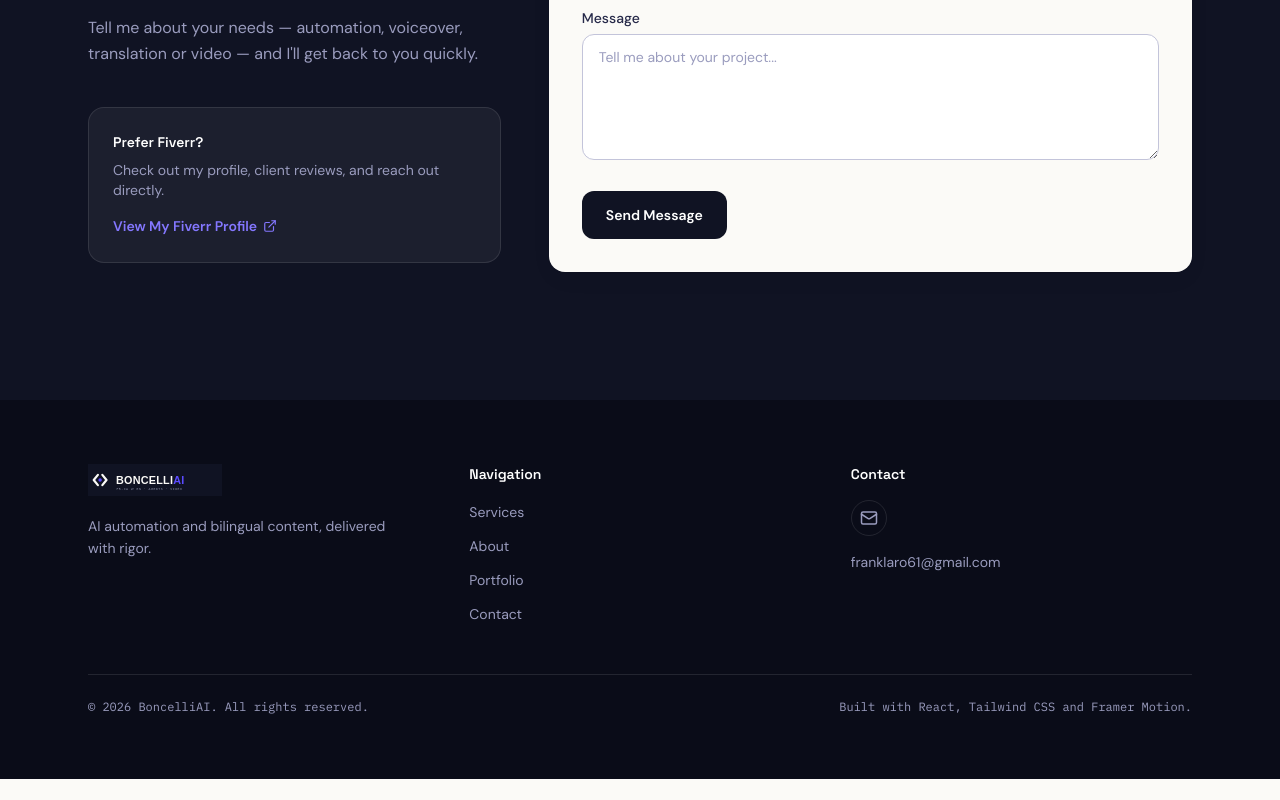
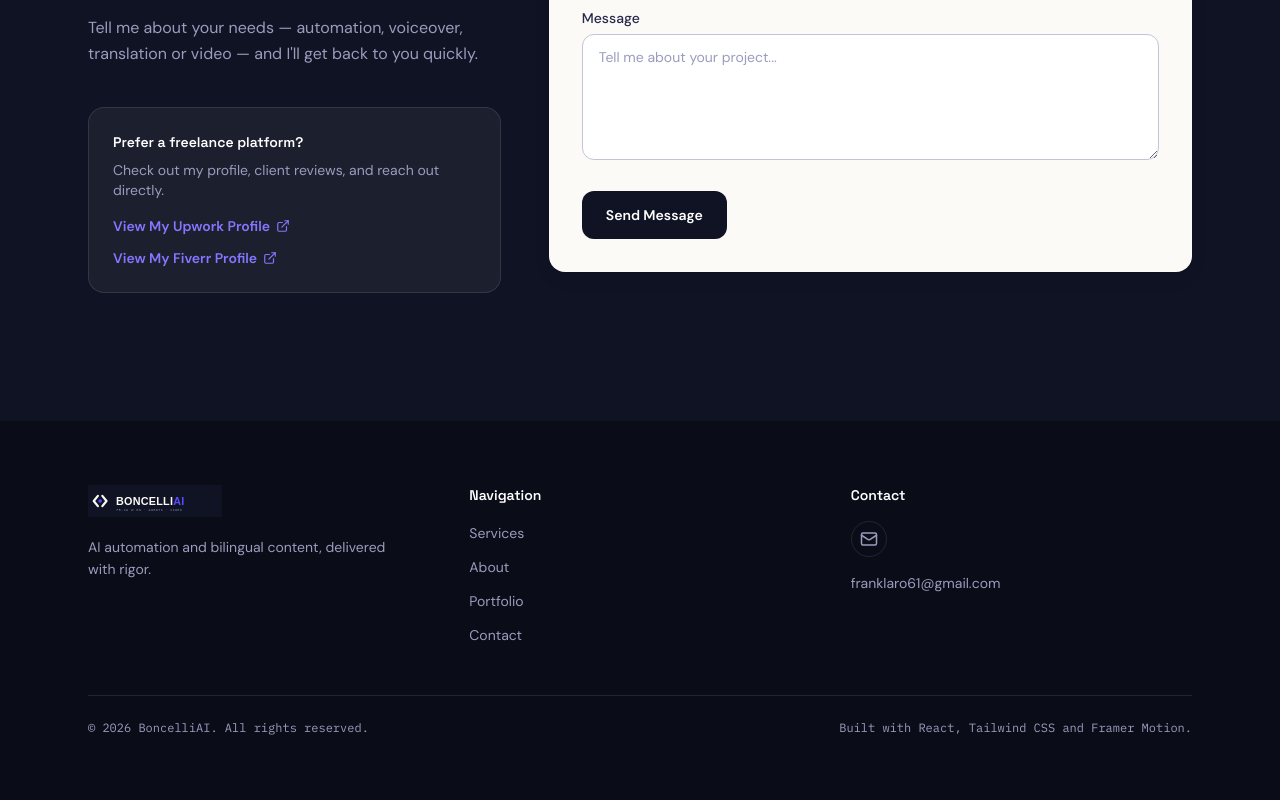
Before and after one commit to BONCELLI/boncelliai-site, a React (Vite) app: page / in a window 1280 px wide. Shown: the part 3180-3980 px from the top of the page. Before the commit the page ends 3959 px from the top, so only its background shows below. Built offline with nearby package versions, Linux system fonts and the light colour scheme.

Commit message:
Restore Upwork link alongside Fiverr in contact section
Show both freelance profile links (Upwork + Fiverr) instead of
replacing one with the other.

```diff
--- a/index.html
+++ b/index.html
@@ -6,7 +6,7 @@
     <meta name="viewport" content="width=device-width, initial-scale=1.0" />
     <meta
       name="description"
-      content="BoncelliAI — Automatisation IA, agents, voix-off et traduction français-canadien, création vidéo. Freelance bilingue sur Fiverr."
+      content="BoncelliAI — Automatisation IA, agents, voix-off et traduction français-canadien, création vidéo. Freelance bilingue sur Upwork et Fiverr."
     />
     <title>BoncelliAI — Automatisation IA &amp; Contenu Bilingue</title>
     <link rel="preconnect" href="https://fonts.googleapis.com" />
--- a/src/components/Contact.jsx
+++ b/src/components/Contact.jsx
@@ -58,17 +58,28 @@ export default function Contact() {
           </p>
 
           <div className="mt-10 rounded-2xl border border-white/10 bg-white/5 p-6">
-            <h3 className="text-sm font-semibold text-white">{t.contact.upworkTitle}</h3>
-            <p className="mt-2 text-sm text-navy-300">{t.contact.upworkText}</p>
+            <h3 className="text-sm font-semibold text-white">{t.contact.platformsTitle}</h3>
+            <p className="mt-2 text-sm text-navy-300">{t.contact.platformsText}</p>
+            <div className="mt-4 flex flex-col gap-3">
+              <a
+                href={siteConfig.upworkUrl}
+                target="_blank"
+                rel="noopener noreferrer"
+                className="group inline-flex cursor-pointer items-center gap-1.5 text-sm font-semibold text-accent-light transition-colors duration-200 hover:text-accent"
+              >
+                {t.contact.upworkCta}
+                <ExternalLink size={14} className="transition-transform duration-200 group-hover:translate-x-0.5 group-hover:-translate-y-0.5" />
+              </a>
               <a
                 href={siteConfig.fiverrUrl}
                 target="_blank"
                 rel="noopener noreferrer"
-              className="group mt-4 inline-flex cursor-pointer items-center gap-1.5 text-sm font-semibold text-accent-light transition-colors duration-200 hover:text-accent"
+                className="group inline-flex cursor-pointer items-center gap-1.5 text-sm font-semibold text-accent-light transition-colors duration-200 hover:text-accent"
               >
-              {t.contact.upworkCta}
+                {t.contact.fiverrCta}
                 <ExternalLink size={14} className="transition-transform duration-200 group-hover:translate-x-0.5 group-hover:-translate-y-0.5" />
               </a>
+            </div>
           </div>
         </div>
 
--- a/src/i18n/translations.js
+++ b/src/i18n/translations.js
@@ -85,9 +85,10 @@ export const translations = {
         success: "Merci! Votre message a été envoyé. Je vous réponds sous peu.",
         error: "Une erreur est survenue. Veuillez réessayer ou m'écrire directement.",
       },
-      upworkTitle: "Préférez Fiverr?",
-      upworkText: "Consultez mon profil, mes avis clients et contactez-moi directement.",
-      upworkCta: "Voir mon profil Fiverr",
+      platformsTitle: "Vous préférez une plateforme freelance?",
+      platformsText: "Consultez mon profil, mes avis clients et contactez-moi directement.",
+      upworkCta: "Voir mon profil Upwork",
+      fiverrCta: "Voir mon profil Fiverr",
     },
     footer: {
       tagline: "Automatisation IA et contenu bilingue, livrés avec rigueur.",
@@ -180,9 +181,10 @@ export const translations = {
         success: "Thanks! Your message has been sent. I'll get back to you shortly.",
         error: "Something went wrong. Please try again or email me directly.",
       },
-      upworkTitle: "Prefer Fiverr?",
-      upworkText: "Check out my profile, client reviews, and reach out directly.",
-      upworkCta: "View My Fiverr Profile",
+      platformsTitle: "Prefer a freelance platform?",
+      platformsText: "Check out my profile, client reviews, and reach out directly.",
+      upworkCta: "View My Upwork Profile",
+      fiverrCta: "View My Fiverr Profile",
     },
     footer: {
       tagline: "AI automation and bilingual content, delivered with rigor.",
--- a/src/siteConfig.js
+++ b/src/siteConfig.js
@@ -10,6 +10,7 @@ export const siteConfig = {
   email: "franklaro61@gmail.com",
 
   fiverrUrl: "https://www.fiverr.com/s/8xdlpVg",
+  upworkUrl: "https://www.upwork.com/freelancers/boncelli?mp_source=share",
 
   // TODO: optional social links — leave blank ("") to hide a link in the footer.
   linkedinUrl: "",
```
Lines whose indentation alone changed are shown as unchanged.
